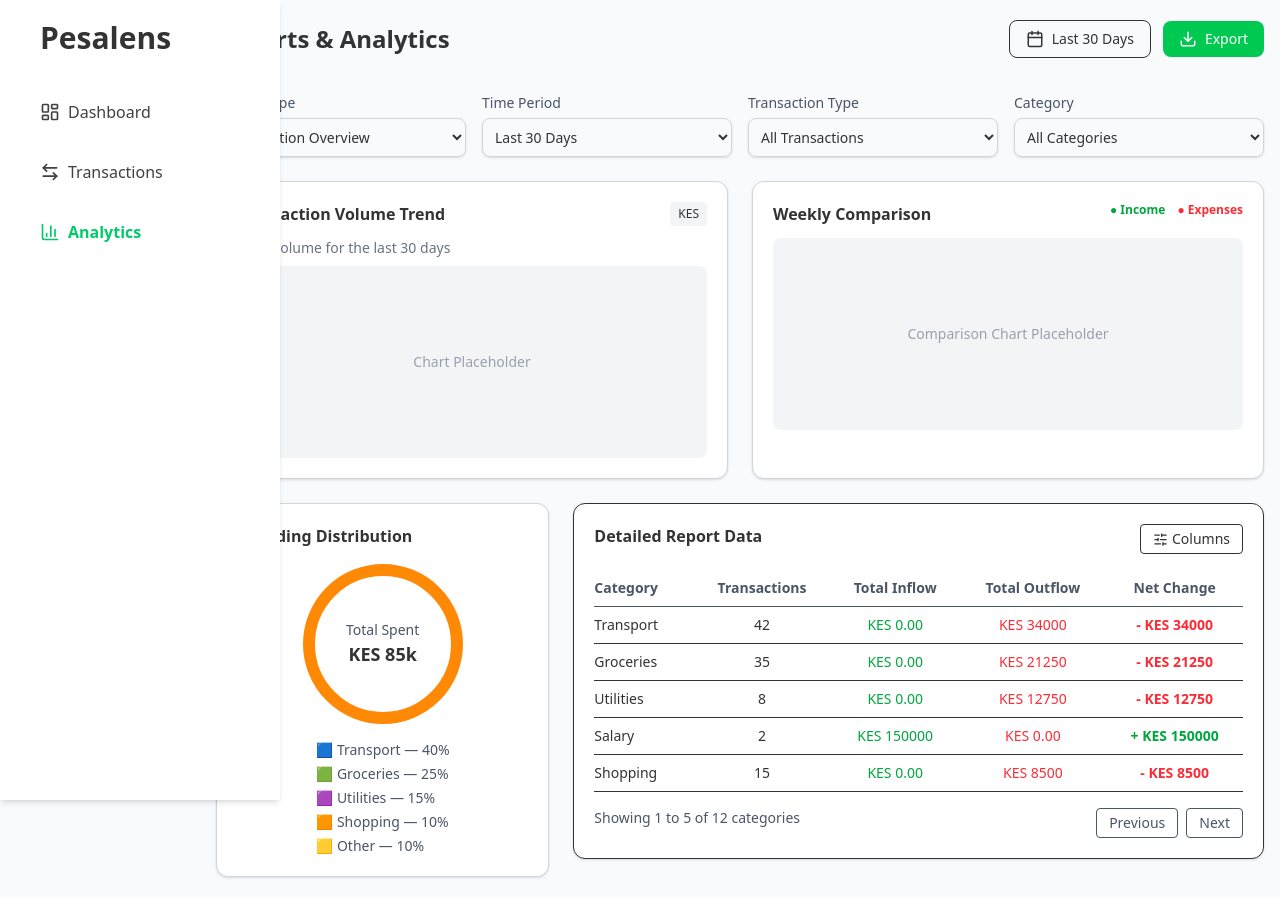
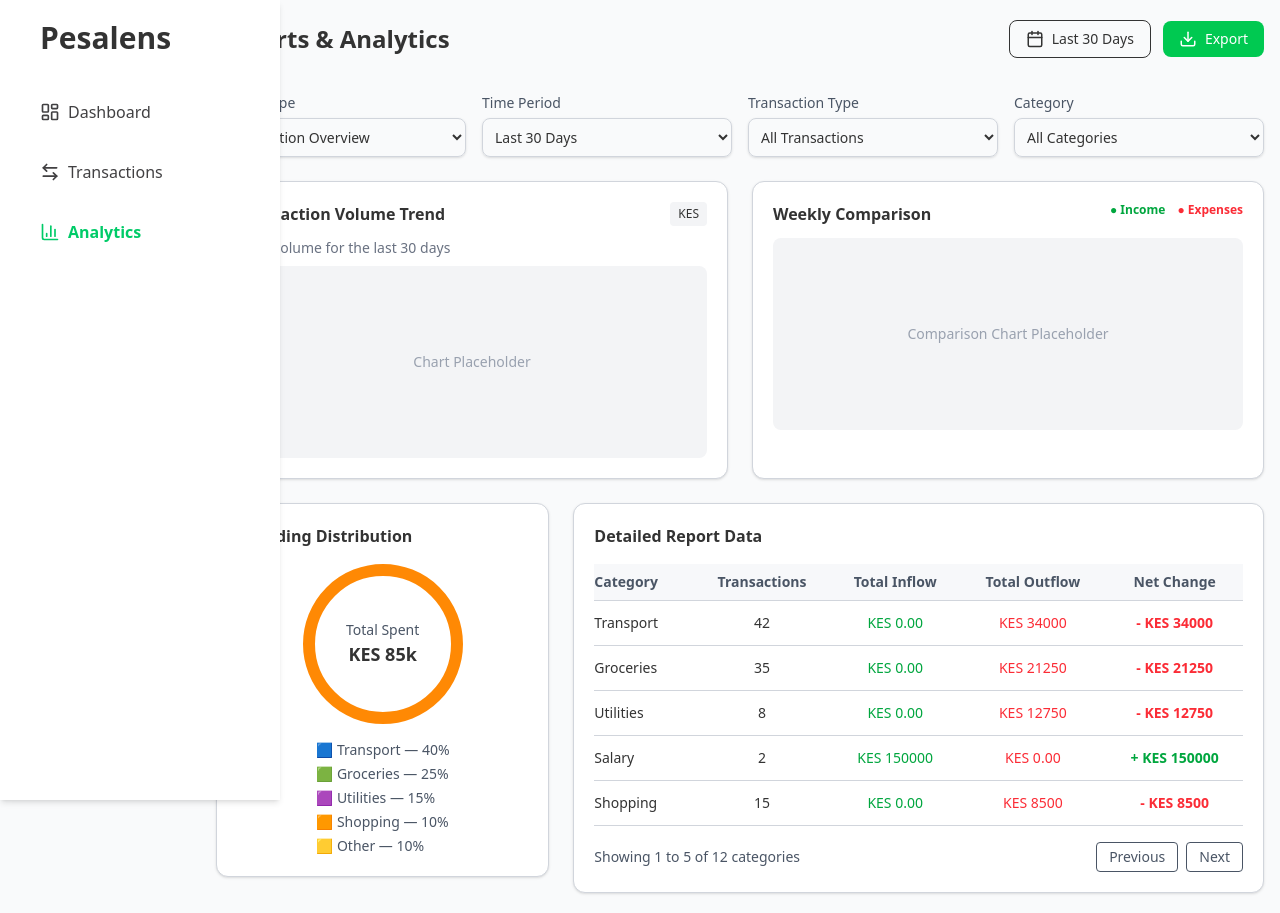
Before and after one commit to samuelkaranja/pesalens, a React (Vite) app: page /analytics in a window 1280 px wide. Built offline with nearby package versions, Linux system fonts and the light colour scheme.

Commit message:
Redesigned the DetailedReportTable component in the tables directory

```diff
--- a/src/components/tables/DetailedReportTable.tsx
+++ b/src/components/tables/DetailedReportTable.tsx
@@ -1,5 +1,4 @@
 import React from "react";
-import { SlidersHorizontal } from "lucide-react";
 
 const data = [
   { category: "Transport", transactions: 42, inflow: 0, outflow: 34000 },
@@ -11,17 +10,14 @@ const data = [
 
 const DetailedReportTable: React.FC = () => {
   return (
-    <div className="bg-white p-5 rounded-xl shadow-sm border">
+    <div className="bg-white p-5 rounded-xl shadow-sm border border-gray-300">
       <div className="flex justify-between mb-4">
         <p className="font-semibold">Detailed Report Data</p>
-        <button className="flex items-center text-sm gap-1 border px-3 py-1 rounded">
-          <SlidersHorizontal size={15} /> Columns
-        </button>
       </div>
 
       <table className="w-full text-sm">
         <thead>
-          <tr className="border-b text-gray-600">
+          <tr className="border-b border-b-gray-300 text-gray-600 bg-[#f7f8fa]">
             <th className="py-2 text-left">Category</th>
             <th>Transactions</th>
             <th>Total Inflow</th>
@@ -35,8 +31,8 @@ const DetailedReportTable: React.FC = () => {
             const net = row.inflow - row.outflow;
 
             return (
-              <tr key={i} className="border-b">
-                <td className="py-2">{row.category}</td>
+              <tr key={i} className="border-b border-b-gray-300">
+                <td className="py-3">{row.category}</td>
                 <td className="text-center">{row.transactions}</td>
                 <td className="text-green-600 text-center">
                   {row.inflow === 0 ? "KES 0.00" : `KES ${row.inflow}`}
@@ -58,7 +54,7 @@ const DetailedReportTable: React.FC = () => {
         </tbody>
       </table>
 
-      <div className="flex justify-between mt-4 text-sm text-gray-600">
+      <div className="flex items-center justify-between mt-4 text-sm text-gray-600">
         <p>Showing 1 to 5 of 12 categories</p>
 
         <div className="flex gap-2">
```
